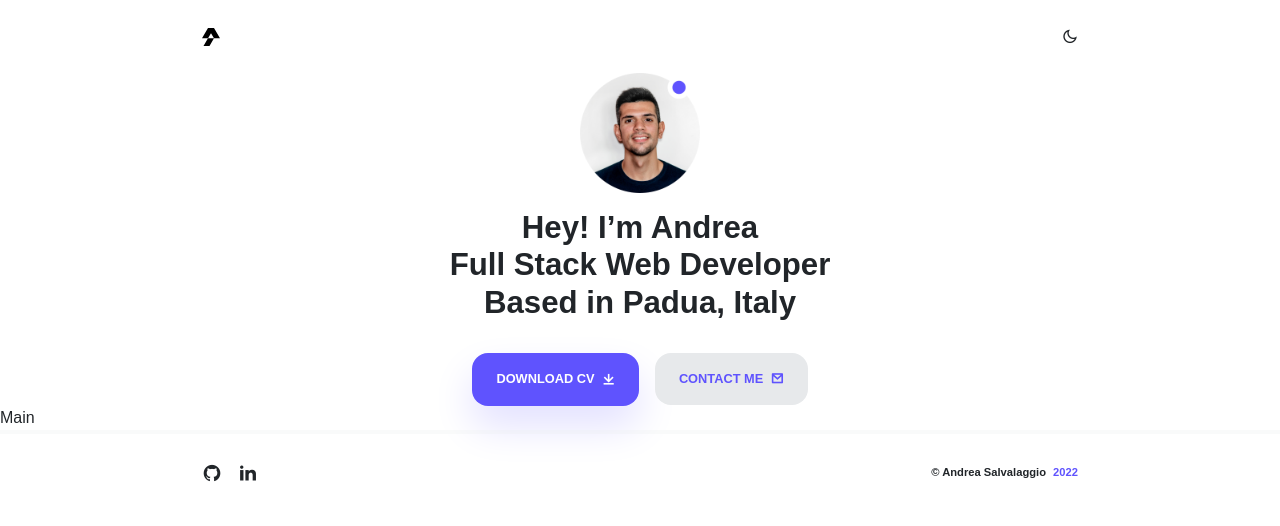
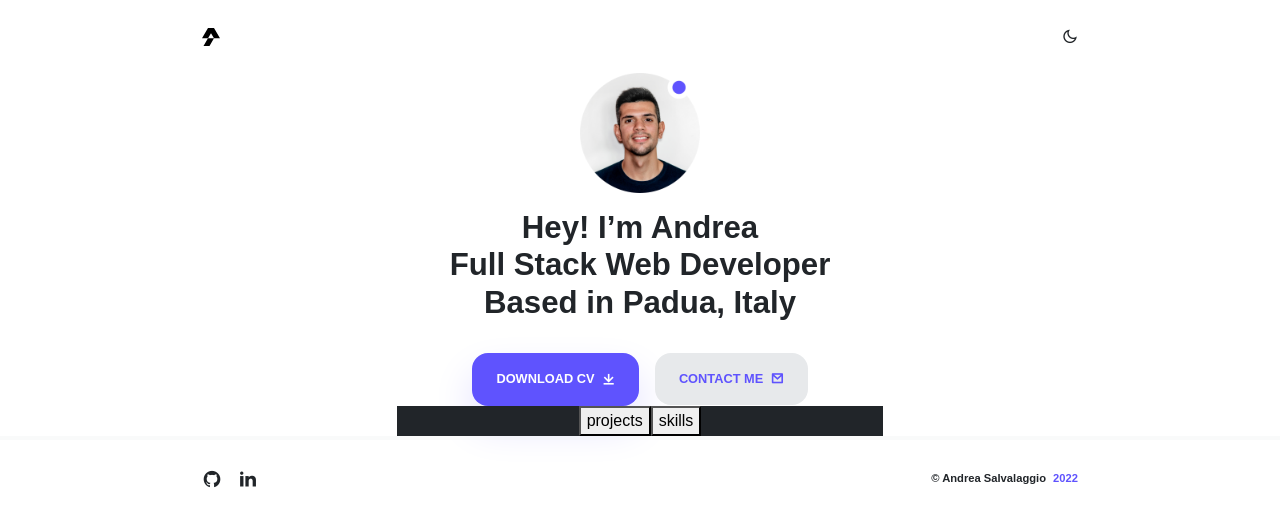
Before and after one commit to andrea-salvalaggio/my-portfolio, a Vue app: page / in a window 1280 px wide. Shown: the top 526 px of the page. Built offline with nearby package versions, Linux system fonts and the light colour scheme.

Commit message:
feat: :sparkles: Start adding bar for content navigation

```diff
--- a/src/components/Main/MainComponent.vue
+++ b/src/components/Main/MainComponent.vue
@@ -1,6 +1,15 @@
 <template>
-  <div>
-    Main
+  <div class="container px-lg-5">
+    <div class="row justify-content-center px-md-4 px-lg-5">
+      <div class="col-6 d-flex justify-content-center bg-dark">
+        <div>
+          <button>projects</button>
+        </div>
+        <div>
+          <button>skills</button>
+        </div>
+      </div>
+    </div>
   </div>
 </template>
 
```
